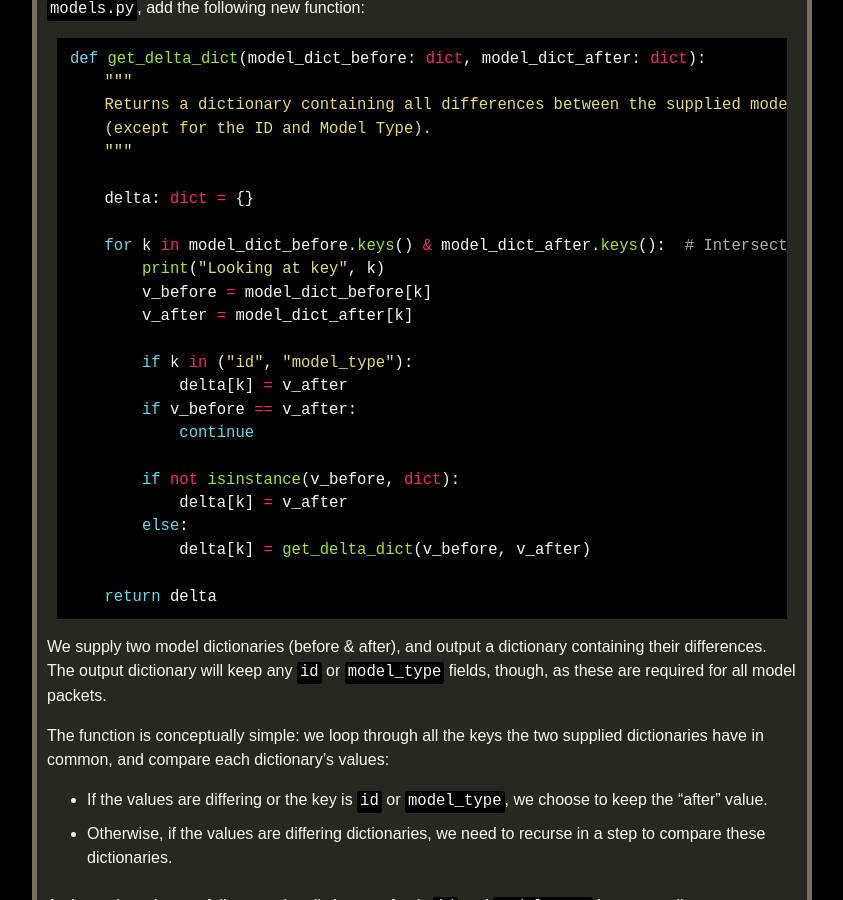
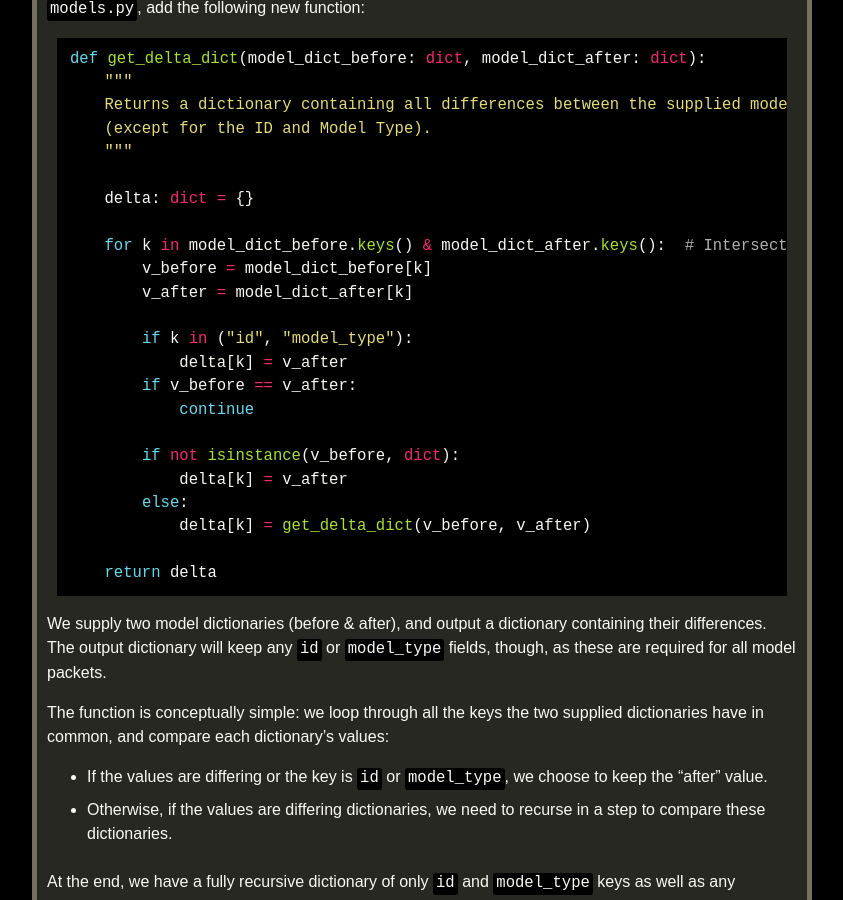
Before and after one commit to tristanbatchler/tbat.me, a Jekyll site: the page built from _posts/2022-12-02-godot-python-mmo-part-4.md, in a window 1280 px wide and 900 px high, scrolled down 4550 px. Shown: the whole window, without its empty margins (218-1061 px from the left). Built offline with Jekyll 4.4.1, drawn with Linux system fonts in a browser that asks for light colours; some web fonts are replaced; a script that is not in the unit is left out.

Commit message:
Fix code

```diff
--- a/_posts/2022-12-02-godot-python-mmo-part-4.md
+++ b/_posts/2022-12-02-godot-python-mmo-part-4.md
@@ -139,7 +139,6 @@ def get_delta_dict(model_dict_before: dict, model_dict_after: dict):
     delta: dict = {}
 
     for k in model_dict_before.keys() & model_dict_after.keys():  # Intersection of keysets
-        print("Looking at key", k)
         v_before = model_dict_before[k]
         v_after = model_dict_after[k]
 
```
